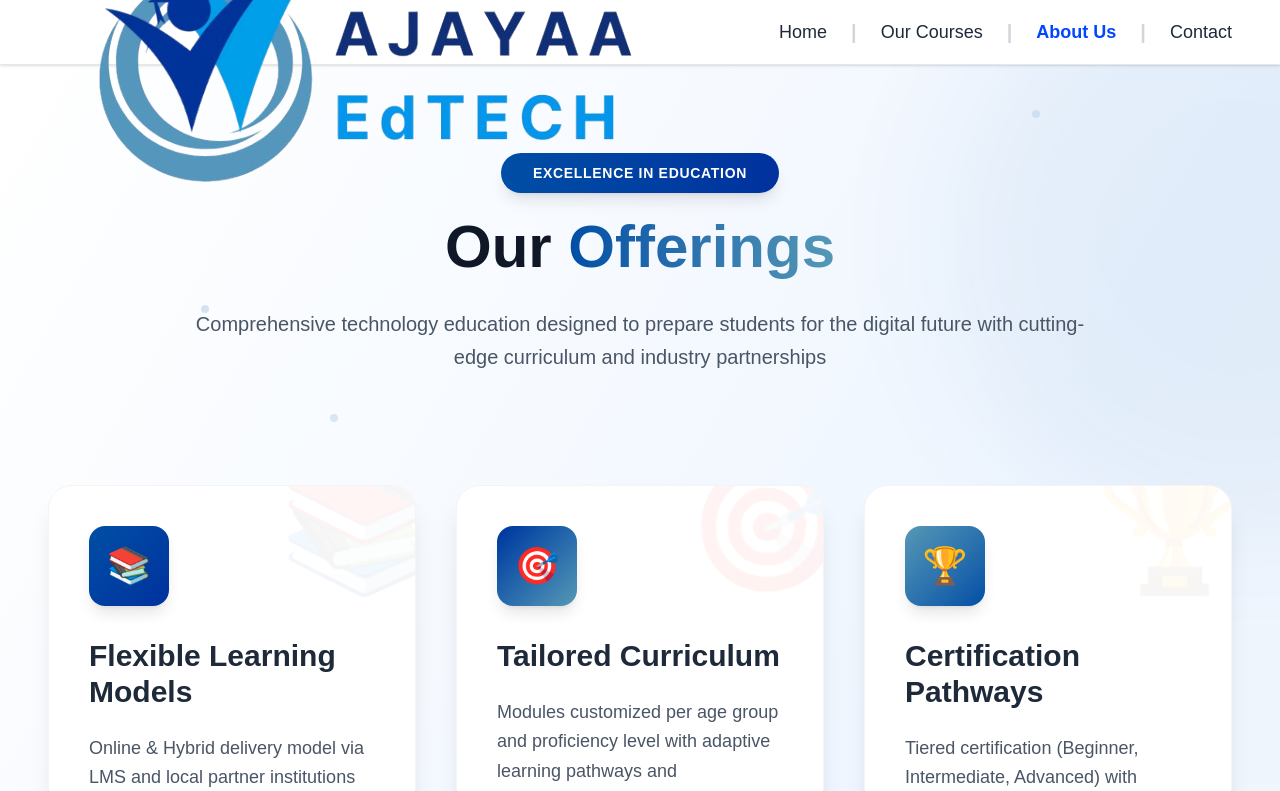
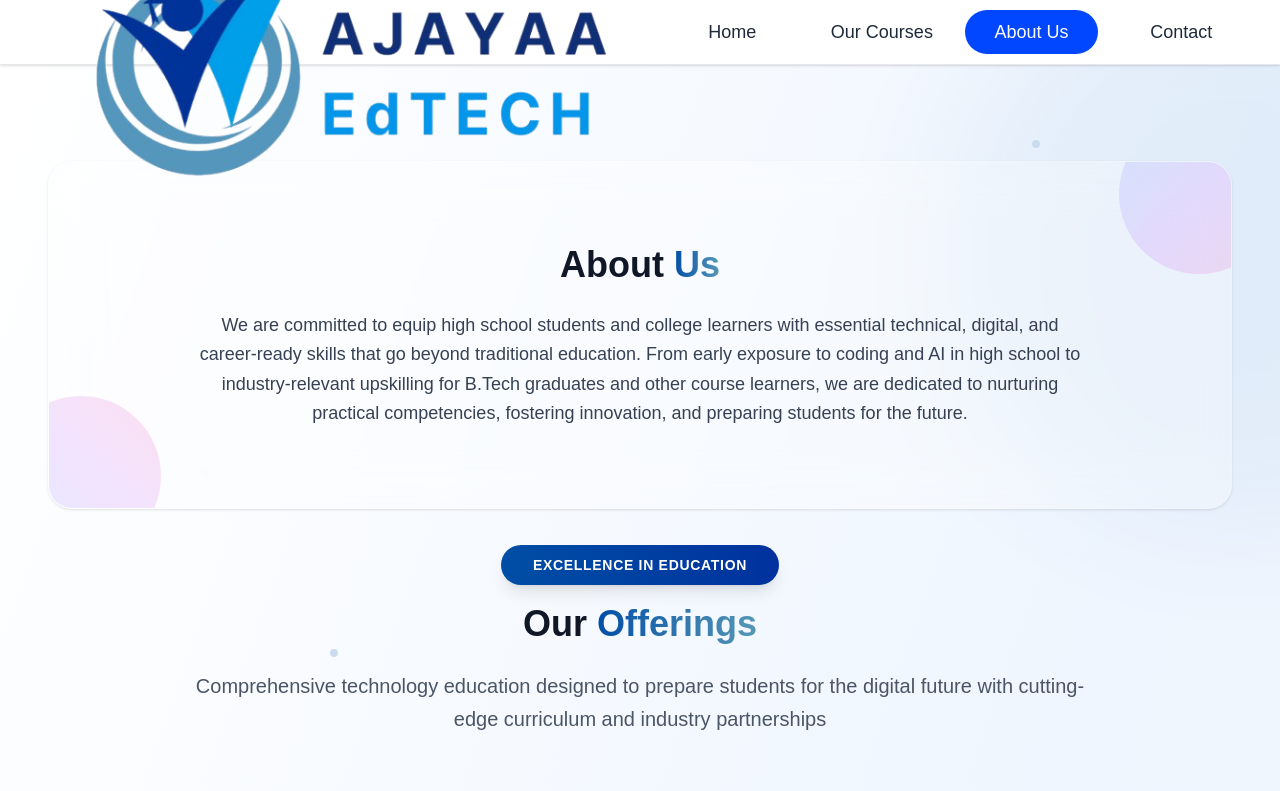
Before and after one commit to ajayaaedtech/ajayaaedtech-fe, a Next.js app: page /about-us in a window 1280 px wide. Shown: the top 791 px of the page. Built offline with nearby package versions, Linux system fonts and the light colour scheme.

Commit message:
modification on about page

```diff
--- /dev/null
+++ b/src/app/about-us/aboutcontent/AboutCompany.js
@@ -0,0 +1,64 @@
+// import React from 'react'
+
+// const AboutCompany = () => {
+//     return (
+//         <div className="text-center mb-20 lg:mb-28">
+//             <h1 className="text-4xl lg:text-5xl xl:text-6xl font-black text-gray-900 mb-6 leading-tight">
+//                 About <span className="text-transparent bg-clip-text bg-gradient-to-r from-[#004EA5] to-[#5598B5]">Us</span>
+//             </h1>
+//             <p className="text-lg lg:text-xl text-gray-600 max-w-4xl mx-auto leading-relaxed font-medium">
+//                 We are committed to equip high school students and
+//                 college learners with essential technical, digital, and
+//                 career-ready skills that go beyond traditional education.
+//                 From early exposure to coding and AI in high school to
+//                 industry-relevant upskilling for B.Tech graduates and
+//                 other course learners, we are dedicated to nurturing
+//                 practical competencies, fostering innovation, and
+//                 preparing students for future careers in tech,
+//                 entrepreneurship, and research.
+//             </p>
+//         </div>
+//     )
+// }
+
+// export default AboutCompany
+
+import React from 'react'
+import Image from 'next/image';
+import AboutImage from '../../../../public/company.jpg'
+const AboutCompany = () => {
+
+
+  const objectives = [
+    {
+      number: 1,
+      title: "Early Tech Exposure",
+      text: "Empower high school students with real-world technologies like coding, robotics, AI, and data science in an engaging, practical format that bridges classroom learning with industry applications.",
+      icon: "🚀",
+      image: "https://images.unsplash.com/photo-1593642632823-8f785ba67e45?ixlib=rb-1.2.1&auto=format&fit=crop&w=800&q=80"
+    },
+
+  ];
+  return (
+ <div className="relative py-20 px-4 sm:px-6 lg:px-8 mb-11 overflow-hidden rounded-3xl bg-white/30 backdrop-blur-xl border border-white/20 shadow hover:shadow-2xl transition duration-500 hover:bg-white/50">
+  {/* gradient circle like your cards */}
+  <div className="absolute -top-12 -right-12 w-40 h-40 bg-gradient-to-br from-blue-400 via-purple-400 to-pink-400 opacity-20 rounded-full pointer-events-none"></div>
+  <div className="absolute -bottom-12 -left-12 w-40 h-40 bg-gradient-to-tr from-blue-400 via-purple-400 to-pink-400 opacity-20 rounded-full pointer-events-none"></div>
+
+  <div className="max-w-4xl mx-auto text-center relative z-10">
+    <h2 className="text-4xl font-black text-gray-900 mb-6 leading-tight">
+      About <span className="text-transparent bg-clip-text bg-gradient-to-r from-[#004EA5] to-[#5598B5]">Us</span>
+    </h2>
+    <p className="text-lg text-gray-700 leading-relaxed">
+      We are committed to equip high school students and college learners with essential technical,
+      digital, and career-ready skills that go beyond traditional education. From early exposure to coding
+      and AI in high school to industry-relevant upskilling for B.Tech graduates and other course learners,
+      we are dedicated to nurturing practical competencies, fostering innovation, and preparing students for the future.
+    </p>
+  </div>
+</div>
+
+  )
+}
+
+export default AboutCompany
--- a/src/app/about-us/offercomunity/Offecercommunity.js
+++ b/src/app/about-us/offercomunity/Offecercommunity.js
@@ -1,6 +1,8 @@
 "use client"
 import Image from 'next/image';
 import React, { useState, useEffect } from 'react';
+import AboutCompany from '../aboutcontent/AboutCompany';
+import { CheckCircleIcon } from 'lucide-react';
 
 const OfferingsCommComponent = () => {
   const [hoveredCard, setHoveredCard] = useState(null);
@@ -71,7 +73,49 @@ const OfferingsCommComponent = () => {
       image: "https://images.unsplash.com/photo-1551288049-bebda4e38f71?ixlib=rb-1.2.1&auto=format&fit=crop&w=800&q=80"
     }
   ];
+  const advantages = [
+    "Online + Hybrid Training Sessions",
+    "Access via mobile app and web platform",
+    "Recorded sessions for revision and flexible learning",
+    "Certification on course completion"
+  ];
+  const phases = [
+    {
+      title: "Phase 1 / Month 1-2",
+      description: "Content development, LMS setup"
+    },
+    {
+      title: "Phase 2 / Month 3-4",
+      description: "Instructor hiring, marketing, partnerships"
+    },
+    {
+      title: "Phase 3 / Month 5-8",
+      description: "Program launch in 5 states (pilot)"
+    },
+    {
+      title: "Phase 4 / Month 9-12",
+      description: "Feedback, assessment, and expansion planning"
+    }
+  ];
 
+  const highlights = [
+    {
+      title: "Online Platform",
+      description: "Dedicated LMS with recorded and live sessions."
+    },
+    {
+      title: "Mobile App",
+      description: "Android/iOS support with offline sync."
+    },
+    {
+      title: "Physical Centers",
+      description: "In partnership with local schools, Academic Institutions, NGOs, etc."
+    },
+    {
+      title: "Instructors",
+      description: "Industry professionals, certified trainers, trained interns."
+    }
+  ];
   return (
     <div className="min-h-screen bg-gradient-to-br from-white via-blue-50 to-slate-100 relative overflow-hidden">
       {/* Background Design Elements */}
@@ -100,13 +144,15 @@ const OfferingsCommComponent = () => {
 
       <div className="container mx-auto px-6 lg:px-12 py-16 lg:py-24 relative z-10">
         {/* Header Section */}
+        <AboutCompany />
+
         <div className="text-center mb-20 lg:mb-28">
           <div className="inline-block mb-6">
             <span className="px-8 py-3 bg-gradient-to-r from-[#004EA5] to-[#01319E] text-white rounded-full text-sm font-bold tracking-wider uppercase shadow-lg">
               Excellence in Education
             </span>
           </div>
-          <h1 className="text-4xl lg:text-5xl xl:text-6xl font-black text-gray-900 mb-6 leading-tight">
+          <h1 className="text-4xl font-black text-gray-900 mb-6 leading-tight">
             Our <span className="text-transparent bg-clip-text bg-gradient-to-r from-[#004EA5] to-[#5598B5]">Offerings</span>
           </h1>
           <p className="text-lg lg:text-xl text-gray-600 max-w-4xl mx-auto leading-relaxed font-medium">
@@ -271,6 +317,85 @@ const OfferingsCommComponent = () => {
             <div className="absolute inset-0 bg-gradient-to-r from-[#5598B5] via-[#004EA5] to-[#01319E] opacity-0 group-hover:opacity-100 transition-opacity duration-300"></div>
           </button>
         </div>
+
+        {/* Teach vision section */}
+        <div className='text-center mt-11'>
+          <h1 className="text-4xl font-black text-gray-900 mb-6 leading-tight">
+            Tech Vision India: <span className="text-transparent bg-clip-text bg-gradient-to-r from-[#004EA5] to-[#5598B5]">Training the Future</span>
+          </h1>
+          <p className="text-lg lg:text-xl text-gray-600 max-w-4xl mx-auto leading-relaxed font-medium">
+            A Nationwide Initiative to Upskill Students from 6th Grade to Engineering
+            and above Level in Emerging Technologies.
+          </p>
+        </div>
+        {/* Advantages section */}
+        <div className='text-center mt-11'>
+          <h1 className="text-4xl font-black text-gray-900 mb-6 leading-tight">
+            Our <span className="text-transparent bg-clip-text bg-gradient-to-r from-[#004EA5] to-[#5598B5]">Advantages</span>
+          </h1>
+          {/* <p className="text-lg lg:text-xl text-gray-600 max-w-4xl mx-auto leading-relaxed font-medium">
+            Online + Hybrid Training Sessions   <span className='text-[#004EA5] text-[20px]'> | </span>   Access via mobile app and web platform   <span className='text-[#004EA5] text-[20px]'> | </span>   Recorded sessions for revision and flexible
+            learning   <span className='text-[#004EA5] text-[20px]'> | </span>   Certification on course completion
+
+          </p> */}
+         <div className="grid grid-cols-1 md:grid-cols-2 gap-8 text-left">
+          {advantages.map((item, idx) => (
+            <div
+              key={idx}
+              className="flex items-start space-x-4 p-5 rounded-xl hover:bg-white hover:shadow transition-all duration-300"
+            >
+              <div className="flex-shrink-0">
+                <CheckCircleIcon className="h-8 w-8 text-gray-700" />
+              </div>
+              <p className="text-lg text-gray-700">{item}</p>
+            </div>
+          ))}
+        </div>
+        </div>
+
+
+        {/* Project section */}
+        <div className='text-center mt-11'>
+          <h1 className="text-4xl font-black text-gray-900 mb-6 leading-tight">
+            Project <span className="text-transparent bg-clip-text bg-gradient-to-r from-[#004EA5] to-[#5598B5]">Timeline</span>
+          </h1>
+          <div className="grid grid-cols-1 md:grid-cols-2 lg:grid-cols-4 gap-8">
+            {phases.map((phase, idx) => (
+              <div
+                key={idx}
+                className="relative bg-white rounded-xl shadow-md hover:shadow-xl transition-all duration-300 hover:-translate-y-1"
+              >
+                <div className="absolute top-0 left-0 w-full h-1 bg-gradient-to-r from-blue-500 via-purple-500 to-pink-500 rounded-t-xl"></div>
+                <div className="p-6 flex flex-col h-full">
+                  <h3 className="text-xl font-semibold mb-3 text-gray-800">{phase.title}</h3>
+                  <p className="text-gray-600 flex-grow">{phase.description}</p>
+                </div>
+              </div>
+            ))}
+          </div>
+        </div>
+
+        {/* Delivery section */}
+        <div className='text-center mt-11'>
+          <h1 className="text-4xl font-black text-gray-900 mb-6 leading-tight">
+            Delivery <span className="text-transparent bg-clip-text bg-gradient-to-r from-[#004EA5] to-[#5598B5]">Model</span>
+          </h1>
+          <div className="grid grid-cols-1 md:grid-cols-2 gap-10">
+            {highlights.map((item, idx) => (
+              <div
+                key={idx}
+                className="relative bg-white/30 backdrop-blur-xl border border-white/20 rounded-2xl overflow-hidden shadow-lg hover:shadow-2xl hover:scale-105 transition-transform duration-500"
+              >
+                {/* gradient background circle */}
+                <div className="absolute -top-10 -right-10 w-32 h-32 bg-gradient-to-br from-blue-500 via-purple-500 to-pink-500 rounded-full opacity-30 pointer-events-none"></div>
+                <div className="p-8 relative z-10">
+                  <h3 className="text-2xl font-semibold mb-3 text-gray-800">{item.title}</h3>
+                  <p className="text-gray-700">{item.description}</p>
+                </div>
+              </div>
+            ))}
+          </div>
+        </div>
       </div>
     </div>
   );
--- a/src/app/about-us/page.js
+++ b/src/app/about-us/page.js
@@ -5,7 +5,7 @@ import OfferingsCommComponent from "./offercomunity/Offecercommunity";
 export default function AboutUs() {
   return (
     <div className="">
-        <OfferingsCommComponent/>
+      <OfferingsCommComponent />
     </div>
   );
 }
--- a/src/app/components/menu/MainMenu.js
+++ b/src/app/components/menu/MainMenu.js
@@ -6,6 +6,7 @@ import { Menu } from "lucide-react";
 import MobileMenu from "./MobileMenu";
 import { FaPhoneAlt } from "react-icons/fa";
 import Image from "next/image";
+import { motion } from "framer-motion";
 
 const menuItems = [
   { name: "Home", href: "/" },
@@ -40,25 +41,25 @@ export default function MainMenu() {
 
 
         {/* Desktop Navigation */}
-        <ul className="hidden md:flex items-center text-lg text-gray-800">
-          {menuItems.map((item, index) => (
-            <li key={item.name} className="flex items-center">
-              <Link
-                href={item.href}
-                className={`relative px-4 py-1 font-medium transition-all duration-300 ${pathname === item.href
-                    ? "text-[#0047FF] font-semibold"
-                    : "text-gray-800 hover:text-[#0047FF]"
-                  }`}
-              >
-                <span className="relative group">
+        <ul className="hidden md:flex items-center text-lg text-gray-800 relative bg-white rounded-full overflow-hidden gap-4 ">
+          {menuItems.map((item) => (
+            <li key={item.name} className="relative w-[140px] text-center">
+              <Link href={item.href} className="relative z-10 block">
+                <div
+                  className={`w-full py-2 transition-colors duration-300 font-medium rounded-full ${pathname === item.href
+                      ? "text-white"
+                      : "text-gray-800 hover:text-[#0047FF]"
+                    }`}
+                >
                   {item.name}
-                  <span className="absolute left-0 -bottom-1 h-0.5 bg-[#0047FF] transition-all duration-300 w-0 group-hover:w-full"></span>
-                </span>
+                </div>
               </Link>
-
-              {/* Add separator except after last item */}
-              {index < menuItems.length - 1 && (
-                <span className="text-gray-300 text-xl select-none mx-2">|</span>
+              {pathname === item.href && (
+                <motion.div
+                  layoutId="menuHighlight"
+                  className="absolute inset-0 bg-[#0047FF] rounded-full z-0"
+                  transition={{ type: "spring", stiffness: 700, damping: 60, mass: 0.3 }}
+                />
               )}
             </li>
           ))}
--- a/src/app/contact/ContactForm.js
+++ b/src/app/contact/ContactForm.js
@@ -97,7 +97,7 @@ export default function ContactForm() {
 
 
           {/* Right Form Section */}
-          <div className="p-1 md:w-2/3">
+          <div className="p-5 md:w-2/3">
             <AnimatePresence>
               {status && (
                 <motion.div
@@ -141,7 +141,7 @@ export default function ContactForm() {
                 label="College*"
                 name="college"
                 value={form.college}
-                 placeh={'Enter your college name'}
+                placeh={'Enter your college name'}
                 onChange={handleChange}
                 icon="M19 21V5a2 2 0 00-2-2H7a2 2 0 00-2 2v16m14 0h2m-2 0h-5m-9 0H3m2 0h5M9 7h1m-1 4h1m4-4h1m-1 4h1m-5 10v-5a1 1 0 011-1h2a1 1 0 011 1v5m-4 0h4"
               />
```
Also changed, not shown: public/company.jpg (added). Lines whose indentation alone changed are shown as unchanged.
